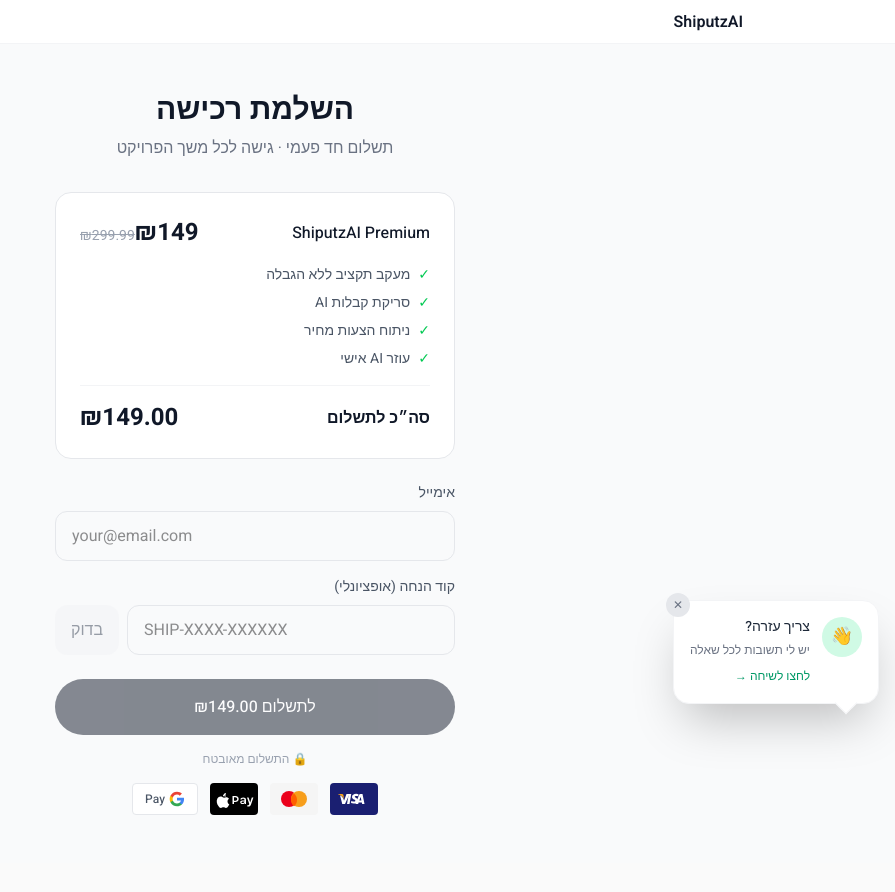
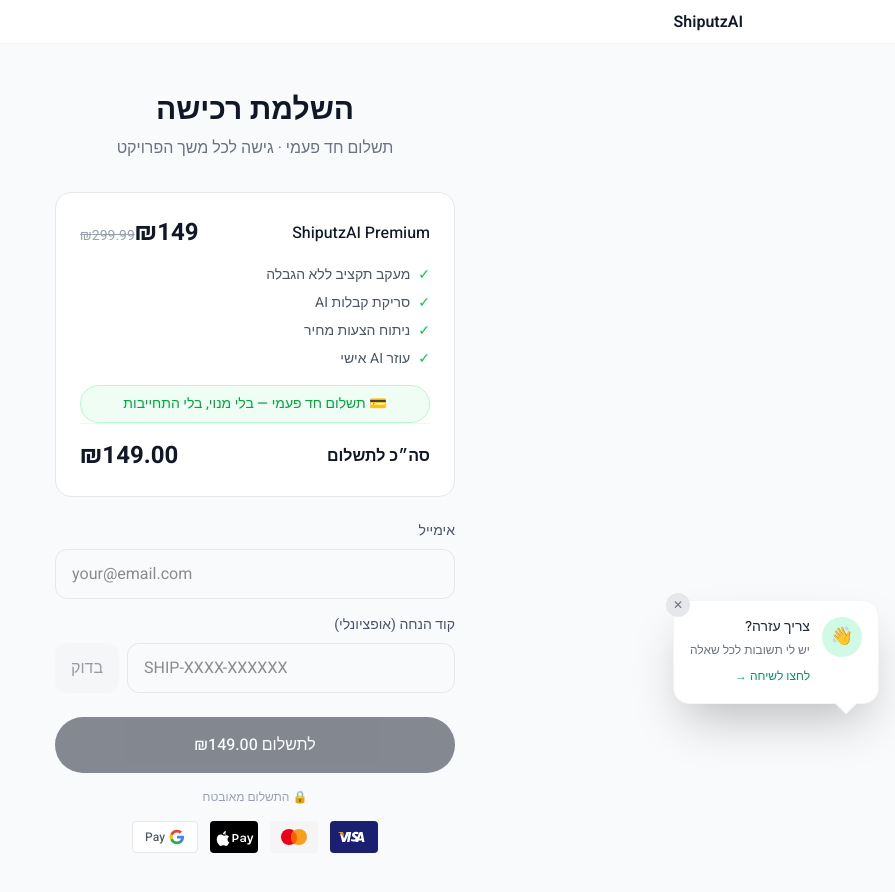
Before and after one commit to guyceza/shiputz-ai, a Next.js app: page /checkout in a window 1280 px wide. Shown: the top 892 px of the page, without its empty margins (385-1280 px from the left). Before the commit the page ends 863 px from the top, so only its background shows below. Built offline with nearby package versions, Linux system fonts and the light colour scheme.

Commit message:
Emphasize one-time payment throughout the site

```diff
--- a/src/app/checkout/page.tsx
+++ b/src/app/checkout/page.tsx
@@ -187,6 +187,11 @@ function CheckoutContent() {
               <div className="bg-purple-50 border border-purple-100 rounded-xl p-3 mb-4 text-sm text-purple-700">
                 🎁 רוצה עוד הדמיות? אפשר להוסיף מנוי Vision ב-₪39.99/חודש
               </div>
+
+              {/* One-time payment badge */}
+              <div className="flex items-center justify-center gap-2 py-2 px-4 bg-green-50 border border-green-200 rounded-full">
+                <span className="text-green-600 text-sm font-medium">💳 תשלום חד פעמי — בלי מנוי, בלי התחייבות</span>
+              </div>
             </>
           ) : (
             <>
@@ -216,6 +221,11 @@ function CheckoutContent() {
                   עוזר AI אישי
                 </li>
               </ul>
+
+              {/* One-time payment badge */}
+              <div className="flex items-center justify-center gap-2 py-2 px-4 bg-green-50 border border-green-200 rounded-full">
+                <span className="text-green-600 text-sm font-medium">💳 תשלום חד פעמי — בלי מנוי, בלי התחייבות</span>
+              </div>
             </>
           )}
 
--- a/src/app/visualize/page.tsx
+++ b/src/app/visualize/page.tsx
@@ -1116,7 +1116,7 @@ export default function VisualizePage() {
                     </div>
                   </div>
                   <div className="pr-7">
-                    <p className="text-xl font-bold text-gray-900">₪149 <span className="text-sm font-normal text-gray-500">חד פעמי</span></p>
+                    <p className="text-xl font-bold text-gray-900">₪149 <span className="text-sm font-medium text-green-600">💳 חד פעמי</span></p>
                     <p className="text-sm text-gray-500">ניהול תקציב, סריקת קבלות, התראות</p>
                     <p className="text-xs text-gray-400">הדמיות AI בנפרד אח״כ</p>
                   </div>
@@ -1380,7 +1380,7 @@ export default function VisualizePage() {
                       </div>
                     </div>
                     <div className="pr-7">
-                      <p className="text-lg font-bold text-gray-900">₪149 <span className="text-sm font-normal text-gray-500">חד פעמי</span></p>
+                      <p className="text-lg font-bold text-gray-900">₪149 <span className="text-sm font-medium text-green-600">💳 חד פעמי</span></p>
                       <p className="text-xs text-gray-500">ניהול תקציב, סריקת קבלות, התראות · הדמיות בנפרד</p>
                     </div>
                   </button>
--- a/src/components/PricingCard.tsx
+++ b/src/components/PricingCard.tsx
@@ -58,7 +58,7 @@ export default function PricingCard({
               </div>
             </div>
             <span className="text-sm text-emerald-600 font-medium">
-              {selectedPlan === 'plus' ? 'כולל 2 הדמיות AI מתנה!' : 'תשלום חד פעמי לכל הפרויקט'}
+              {selectedPlan === 'plus' ? '💳 חד פעמי · כולל 2 הדמיות AI' : '💳 תשלום חד פעמי · בלי מנוי'}
             </span>
           </div>
           <Link
@@ -115,7 +115,7 @@ export default function PricingCard({
           <div className="text-4xl font-bold text-gray-900">
             {selectedPlan === 'plus' ? '₪179' : '₪149'}
           </div>
-          <p className="text-sm text-gray-500">תשלום חד פעמי</p>
+          <p className="text-sm text-green-600 font-medium">💳 תשלום חד פעמי</p>
         </div>
 
         {/* Key features */}
@@ -190,8 +190,10 @@ export default function PricingCard({
       <div className="text-6xl font-semibold text-gray-900 mb-2 text-center">
         {selectedPlan === 'plus' ? '₪179' : '₪149'}
       </div>
-      <p className="text-gray-500 mb-2 text-center">תשלום חד פעמי</p>
-      <p className="text-xs font-semibold bg-gradient-to-r from-amber-500 to-orange-500 bg-clip-text text-transparent mb-8 text-center">מבצע לזמן מוגבל</p>
+      <div className="flex items-center justify-center gap-2 mb-2">
+        <span className="bg-green-100 text-green-700 text-xs font-medium px-3 py-1 rounded-full">💳 תשלום חד פעמי</span>
+      </div>
+      <p className="text-xs font-semibold bg-gradient-to-r from-amber-500 to-orange-500 bg-clip-text text-transparent mb-8 text-center">מבצע לזמן מוגבל · בלי מנוי</p>
 
       <ul className="text-right space-y-4 mb-10 text-sm text-gray-600">
         <li className="flex items-center gap-3">
```
